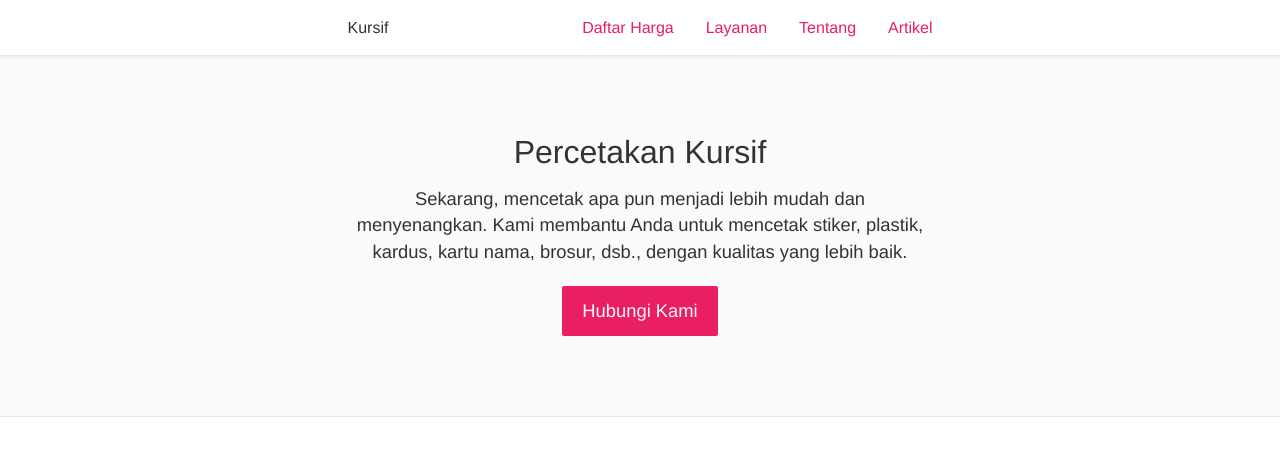
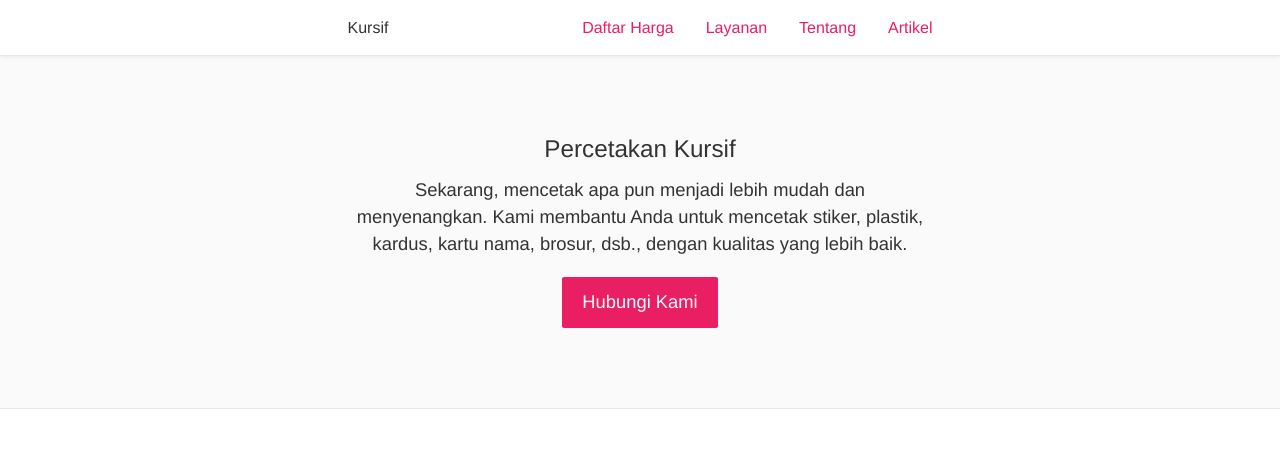
Before and after one commit to tertanda/kursif.github.io, a Jekyll site: the page built from index.md, in a window 1280 px wide and 1400 px high. Shown: the top 469 px of the window. Built offline with Jekyll 4.4.1, drawn with Linux system fonts in a browser that asks for light colours; a script that is not in the unit is left out; grey boxes are pictures that could not be loaded.

Commit message:
First commit.

```diff
--- a/_sass/base/typo.scss
+++ b/_sass/base/typo.scss
@@ -9,13 +9,13 @@ h3, h4 {
     margin-top: 0;
 }
 
-h1 { font-size: 2rem; }
+h1 { font-size: 1.5157rem; }
 
-h2 { font-size: 1.7411rem; }
+h2 { font-size: 1.3195rem; }
 
-h3 { font-size: 1.5157rem; }
+h3 { font-size: 1.1487rem; }
 
-h4 { font-size: 1.3195rem; }
+h4 { font-size: 1rem; }
 
 blockquote {
     border-left: 0.25rem solid #eaeaea;
```
